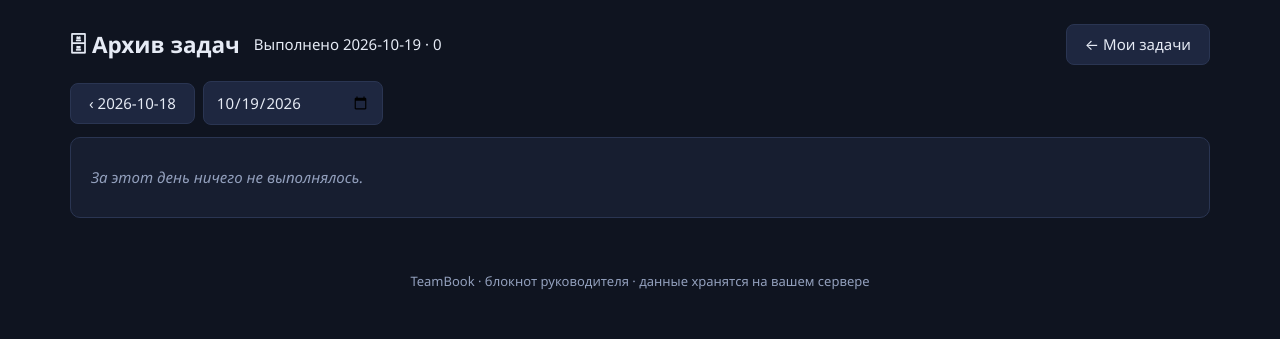
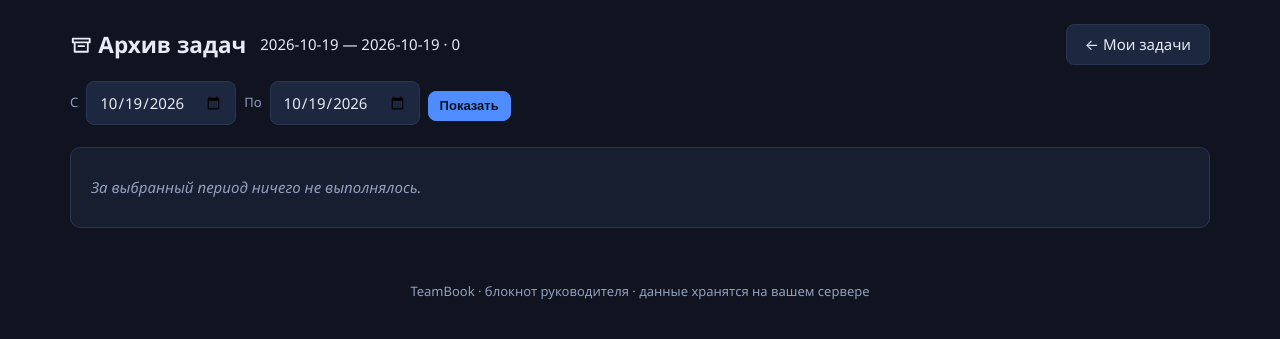
Before and after one commit to shoonia69/teambook, a Flask app: page /todo/archive in a window 1280 px wide. Shown: the part 58-397 px from the top of the page. Run offline with Flask 3, Linux system fonts and the light colour scheme; the visitor is signed in with stand-in values (Sample User, id 1); data that the repository does not hold is empty.

Commit message:
feat: filter todo archive by period

```diff
--- a/app.py
+++ b/app.py
@@ -3061,29 +3061,27 @@ QUADRANTS = [
 @app.route("/todo/archive")
 @login_required
 def todo_archive():
-    """Архив личного todo: выполненные за выбранный день (по умолчанию — сегодня)."""
+    """Архив личного todo: выполненные за выбранный включительный период."""
     db = get_db()
     today_s = date.today().isoformat()
-    day = request.args.get("date", "").strip() or today_s
-    if day > today_s:
-        day = today_s
+    legacy_day = request.args.get("date", "").strip()
+    date_from = request.args.get("date_from", "").strip() or legacy_day or today_s
+    date_to = request.args.get("date_to", "").strip() or legacy_day or today_s
+    if not _valid_iso_date(date_from) or not _valid_iso_date(date_to):
+        abort(400, "Некорректный период архива")
+    if date_from > date_to:
+        abort(400, "Начало периода позже окончания")
+    if date_to > today_s:
+        date_to = today_s
+    if date_from > date_to:
+        date_from = date_to
     items = db.execute(
-        "SELECT * FROM todo_items WHERE status='done' AND done_date=? "
-        "ORDER BY id DESC", (day,)
+        "SELECT * FROM todo_items WHERE status='done' AND done_date BETWEEN ? AND ? "
+        "ORDER BY done_date DESC, id DESC", (date_from, date_to)
     ).fetchall()
-    prev_d = next_d = None
-    try:
-        from datetime import timedelta
-        d = datetime.strptime(day, "%Y-%m-%d").date()
-        if d - timedelta(days=1) >= datetime(2026, 1, 1).date():
-            prev_d = (d - timedelta(days=1)).isoformat()
-        if d < date.today():
-            next_d = (d + timedelta(days=1)).isoformat()
-    except Exception:
-        pass
     return render_template(
-            "todo_archive.html", archive=items, day=day,
-            prev=prev_d, next=next_d, todays=today_s)
+        "todo_archive.html", archive=items, date_from=date_from,
+        date_to=date_to, todays=today_s)
 
 
 @app.route("/todo/add", methods=["POST"])
--- a/static/style.css
+++ b/static/style.css
@@ -783,6 +783,9 @@ details.accordion > summary .mktoggle { color: var(--muted); font-size: 15px; }
 .todo-filter-bar { max-width: 620px; margin-bottom: var(--space-4); }
 .todo-filter-bar .search-input-wrap { flex: 1 1 280px; min-width: 180px; }
 .todo-filter-bar select { max-width: 170px; }
+.archive-period-filter { max-width: 760px; margin: var(--space-3) 0 var(--space-4); }
+.archive-period-filter label { display: inline-flex; align-items: center; gap: var(--space-2); color: var(--muted); font-size: 13px; }
+.archive-period-filter input[type="date"] { width: auto; min-width: 150px; color: var(--text); }
 .todo-layout { flex-direction: column; }
 .todo-backlog { flex: 1 1 auto; width: 100%; border-top: 3px solid var(--accent); }
 .todo-section-head { display: flex; align-items: flex-start; gap: var(--space-3); margin-bottom: var(--space-3); }
--- a/templates/todo_archive.html
+++ b/templates/todo_archive.html
@@ -1,19 +1,20 @@
 {% extends "base.html" %}
+{% from "_icons.html" import icon %}
 {% block title %}Архив задач · TeamBook{% endblock %}
 {% block content %}
 
 <div class="toolbar">
-  <h2 style="margin:0">🗄 Архив задач</h2>
-  <span class="sub">Выполнено {{ day }} · {{ archive|length }}</span>
+  <h2 style="margin:0">{{ icon('archive') }} Архив задач</h2>
+  <span class="sub">{{ date_from }} — {{ date_to }} · {{ archive|length }}</span>
   <div class="spacer"></div>
   <a class="btn" href="{{ url_for('todo_page') }}">← Мои задачи</a>
 </div>
 
-<form class="filter-row" method="get" action="{{ url_for('todo_archive') }}" style="gap:8px;margin:12px 0">
-  {% if prev %}<a class="btn" href="{{ url_for('todo_archive', date=prev) }}" title="Предыдущий день">‹ {{ prev }}</a>{% endif %}
-  <input type="date" name="date" value="{{ day }}" onchange="this.form.submit()" style="max-width:180px">
-  {% if next %}<a class="btn" href="{{ url_for('todo_archive', date=next) }}" title="Следующий день">{{ next }} ›</a>{% endif %}
-  {% if day != todays %}<a class="btn btn-xs" href="{{ url_for('todo_archive') }}">сегодня</a>{% endif %}
+<form class="filter-bar archive-period-filter" method="get" action="{{ url_for('todo_archive') }}">
+  <label>С <input type="date" name="date_from" value="{{ date_from }}" max="{{ todays }}" required></label>
+  <label>По <input type="date" name="date_to" value="{{ date_to }}" max="{{ todays }}" required></label>
+  <button class="btn small primary" type="submit">Показать</button>
+  {% if date_from != todays or date_to != todays %}<a class="btn small" href="{{ url_for('todo_archive') }}">Сегодня</a>{% endif %}
 </form>
 
 {% if archive %}
@@ -21,6 +22,7 @@
   {% for t in archive %}
   <div class="todo-item done">
     <span class="todo-title"><s>{{ t.title }}</s></span>
+    <span class="todo-due" title="Дата выполнения">{{ t.done_date }}</span>
     {% if t.tag %}<span class="todo-tag">{{ t.tag }}</span>{% endif %}
     <div class="todo-actions">
       <form method="post" action="{{ url_for('todo_move', todo=t.id) }}" style="display:inline;margin:0">
@@ -36,7 +38,7 @@
   {% endfor %}
 </div>
 {% else %}
-<div class="card"><div class="empty">За этот день ничего не выполнялось.</div></div>
+<div class="card"><div class="empty">За выбранный период ничего не выполнялось.</div></div>
 {% endif %}
 
 {% endblock %}
```
Also changed, not shown: tests/test_audit_fixes.py (+3 -3 lines), tests/test_todo_redesign.py (+32 -0 lines).
